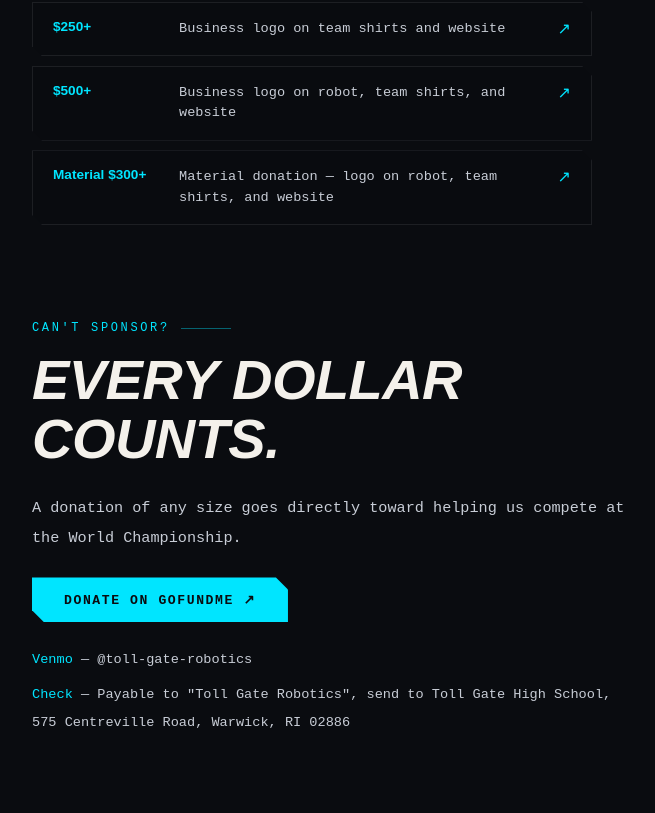
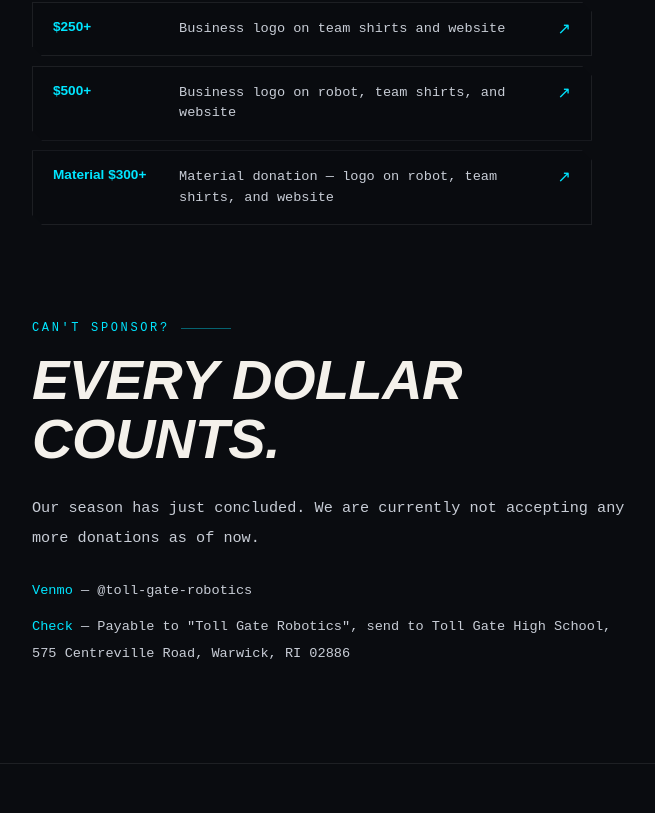
Before and after one commit to jvgiv/robot, a Next.js app: page /sponsorship in a window 1280 px wide. Shown: the part 1351-2164 px from the top of the page, without its empty margins (106-761 px from the left). Built offline with nearby package versions, Linux system fonts and the light colour scheme.

Commit message:
pushing sponsorship updates

```diff
--- a/src/app/(content)/sponsorship/page.js
+++ b/src/app/(content)/sponsorship/page.js
@@ -108,9 +108,10 @@ export default function Sponsorship() {
                   transition: "border-color 0.2s",
                 }}
               >
-                <a
-                  href="https://www.gofundme.com/f/help-robotitans-compete-in-world-championship"
-                  target="_blank"
+                {/* THIS IS AN a TAG BELOW NOT DIV */}
+                <div
+                  // href="https://www.gofundme.com/f/help-robotitans-compete-in-world-championship"
+                  // target="_blank"
                   style={{
                     display: "flex",
                     alignItems: "flex-start",
@@ -149,7 +150,7 @@ export default function Sponsorship() {
                   >
                     ↗
                   </span>
-                </a>
+                </div>
               </li>
             ))}
           </ul>
@@ -165,16 +166,16 @@ export default function Sponsorship() {
             counts.
           </h2>
           <p style={{ marginTop: "1rem", marginBottom: "1.5rem" }}>
-            A donation of any size goes directly toward helping us compete at
-            the World Championship.
+            {/* A donation of any size goes directly toward helping us compete at
+            the World Championship. */}Our season has just concluded.  We are currently not accepting any more donations as of now.
           </p>
-          <a
+          {/* <a
             href="https://www.gofundme.com/f/help-robotitans-compete-in-world-championship"
             target="_blank"
             className="btn btn-primary"
           >
             Donate on GoFundMe ↗
-          </a>
+          </a> */}
           <div
             style={{
               marginTop: "1.5rem",
```
